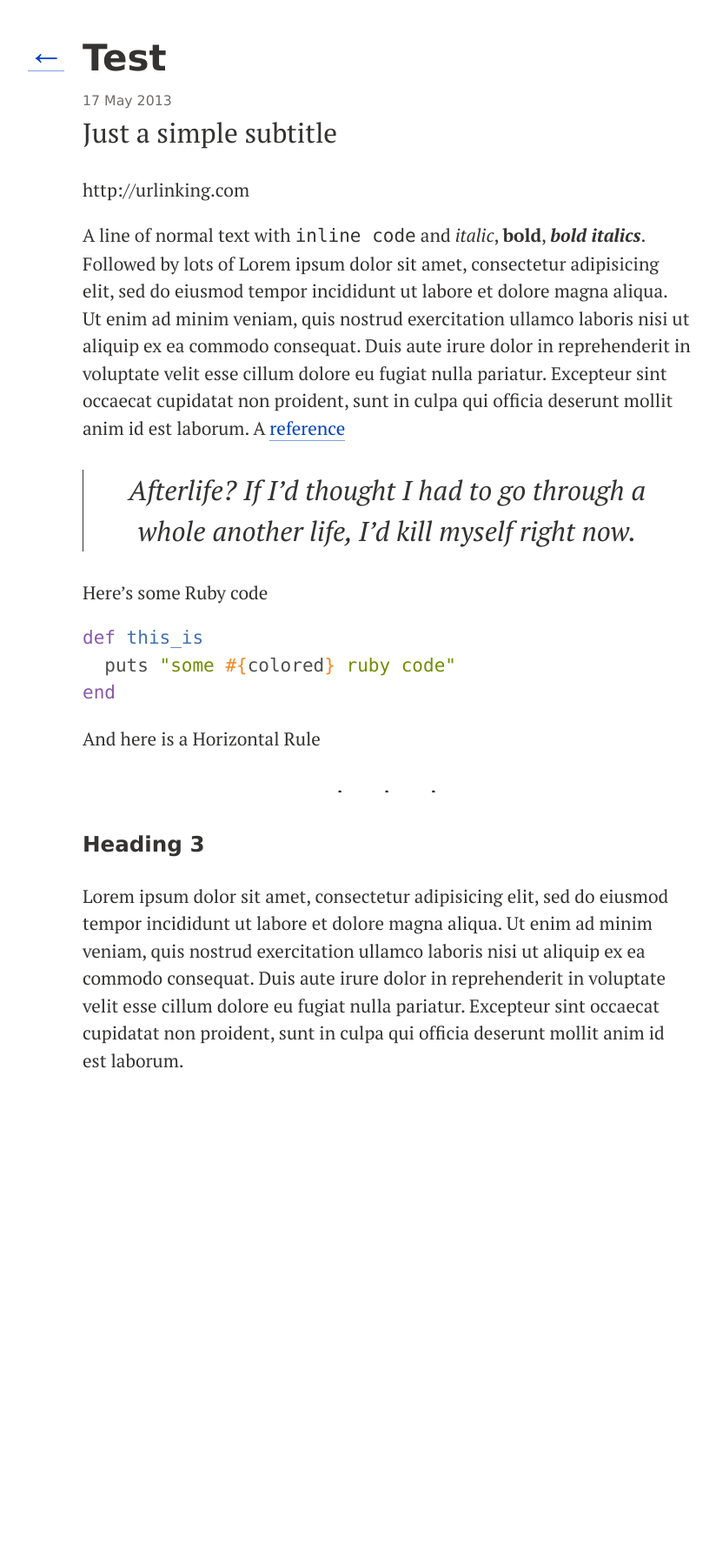
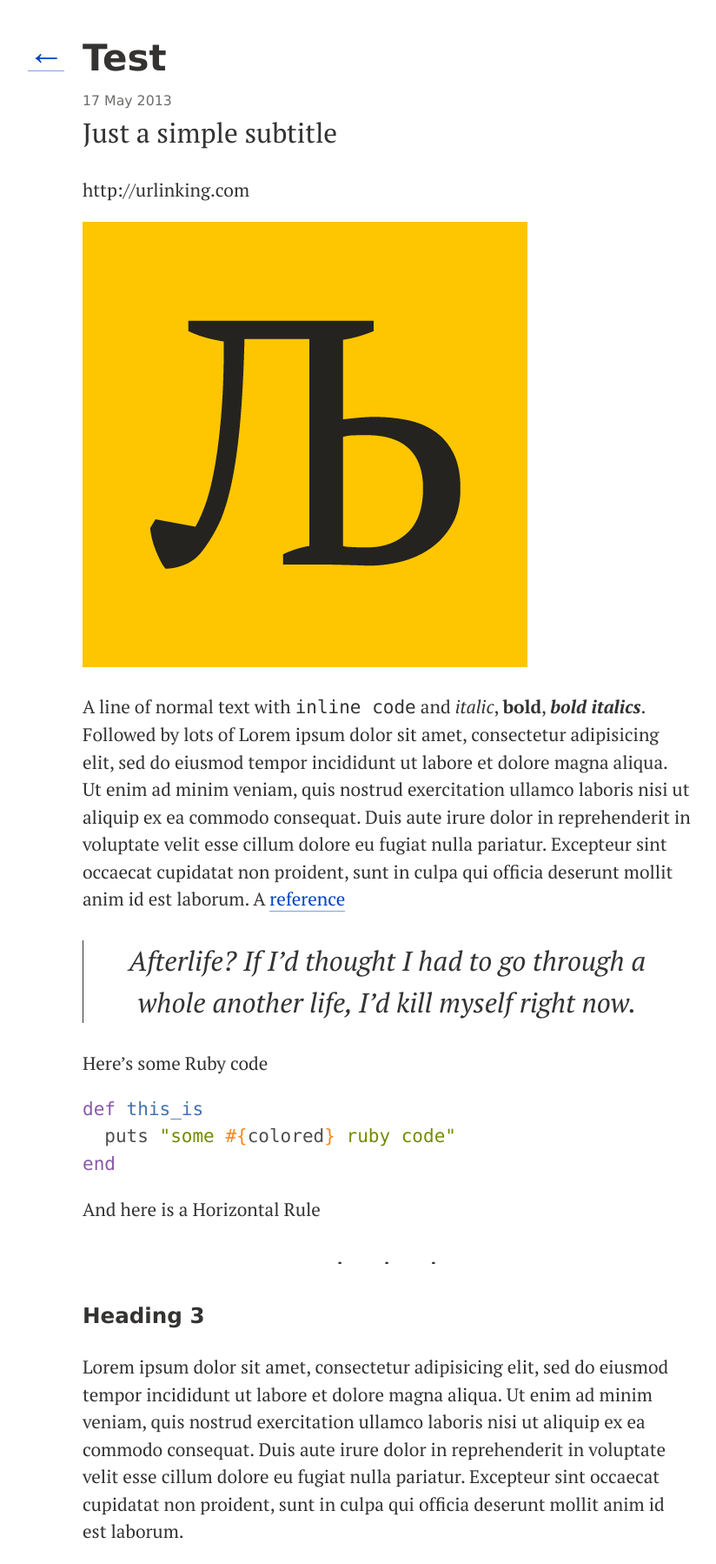
Before and after one commit to lvivski/blog, a Jekyll site: the page built from _posts/2013-05-17-test.md, in a window 1280 px wide. Shown: the whole page at 87% size, without its empty margins (195-1019 px from the left). Built offline with Jekyll 4.4.1, drawn with Linux system fonts in a browser that asks for light colours; some web fonts are replaced; Markdown is read by kramdown in place of the engine named in the settings; before the commit the page ends 1256 px from its top, so only the background shows below that.

Commit message:
test image embed

```diff
--- a/_config.yml
+++ b/_config.yml
@@ -1,6 +1,6 @@
 markdown: redcarpet
 redcarpet:
   extensions: ["no_intra_emphasis", "fenced_code_blocks", "autolink", "tables", "with_toc_data"]
-permalink: /:year/:title
+permalink: :year/:title
 future: false
 path: /blog
--- a/_layouts/default.html
+++ b/_layouts/default.html
@@ -3,8 +3,8 @@
 	<head>
 		<meta charset="utf-8">
 		<meta http-equiv="X-UA-Compatible" content="IE=edge,chrome=1">
+		<meta name="viewport" content="width=device-width">
 		<title>{{ page.title }}</title>
-		<meta name="viewport" content="width=device-width">
 		<link rel="stylesheet" href="{{ site.path }}/css/main.css">
 		<link rel="stylesheet" href="{{ site.path }}/css/highlight.css">
 	</head>
--- a/_layouts/post.html
+++ b/_layouts/post.html
@@ -3,7 +3,7 @@ layout: default
 ---
 <article>
 	<header>
-		<a href="/blog">←</a>
+		<a href="{{ site.path }}">←</a>
 		<h1>{{ page.title }}</h1>
 		<time datetime="{{ page.date }}">{{ page.date | date: "%d %b %Y" }}</time>
 		{% if page.subtitle %}<h2>{{ page.subtitle }}</h2>{% endif %}
--- a/_posts/2013-05-17-test.md
+++ b/_posts/2013-05-17-test.md
@@ -4,6 +4,8 @@ title: Test
 subtitle: Just a simple subtitle
 ---
 http://urlinking.com
+
+![Avatar]({{ site.path }}/media/avatar.png)
 
 A line of normal text with `inline code` and _italic_, **bold**, _**bold italics**_. Followed by lots of 	Lorem ipsum dolor sit amet, consectetur adipisicing elit, sed do eiusmod tempor incididunt ut labore et dolore magna aliqua. Ut enim ad minim veniam, quis nostrud exercitation ullamco laboris nisi ut aliquip ex ea commodo consequat. Duis aute irure dolor in reprehenderit in voluptate velit esse cillum dolore eu fugiat nulla pariatur. Excepteur sint occaecat cupidatat non proident, sunt in culpa qui officia deserunt mollit anim id est laborum. A [reference][1]
 
```
Also changed, not shown: media/avatar.png (added).
